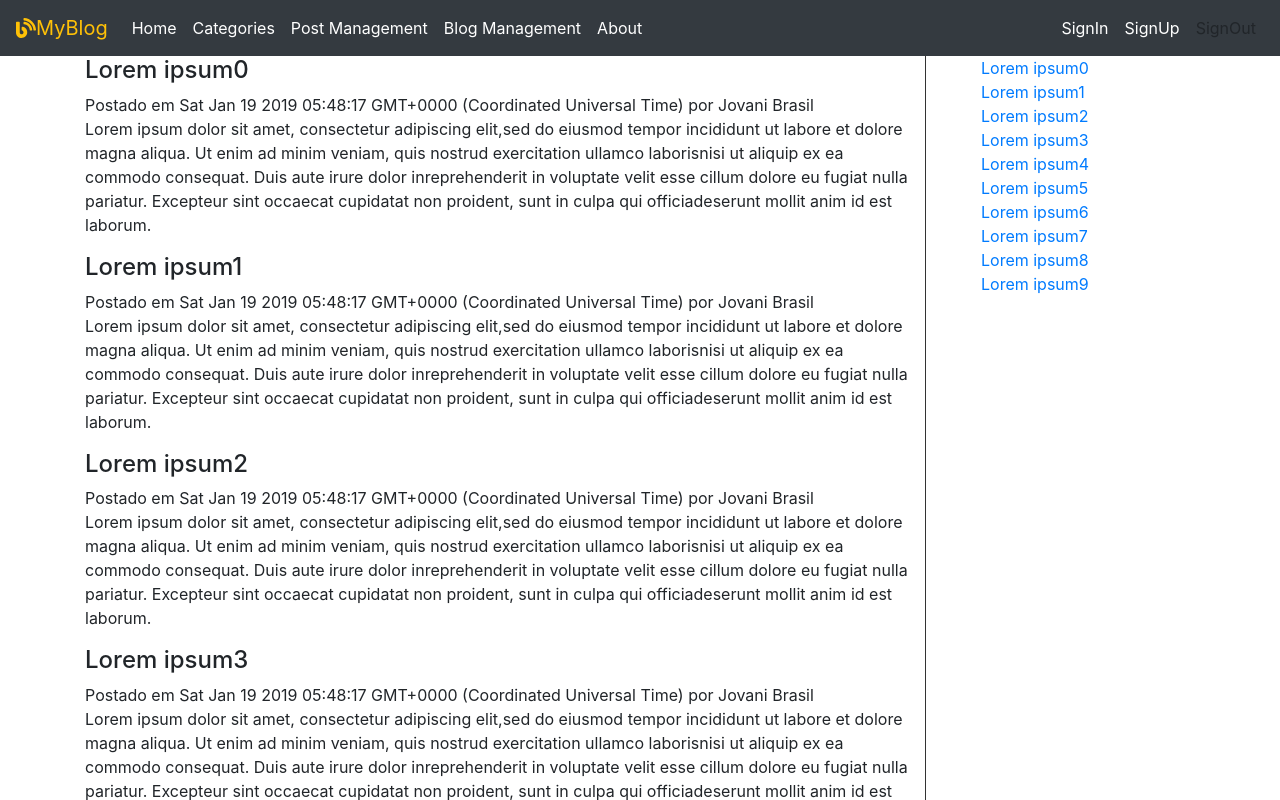
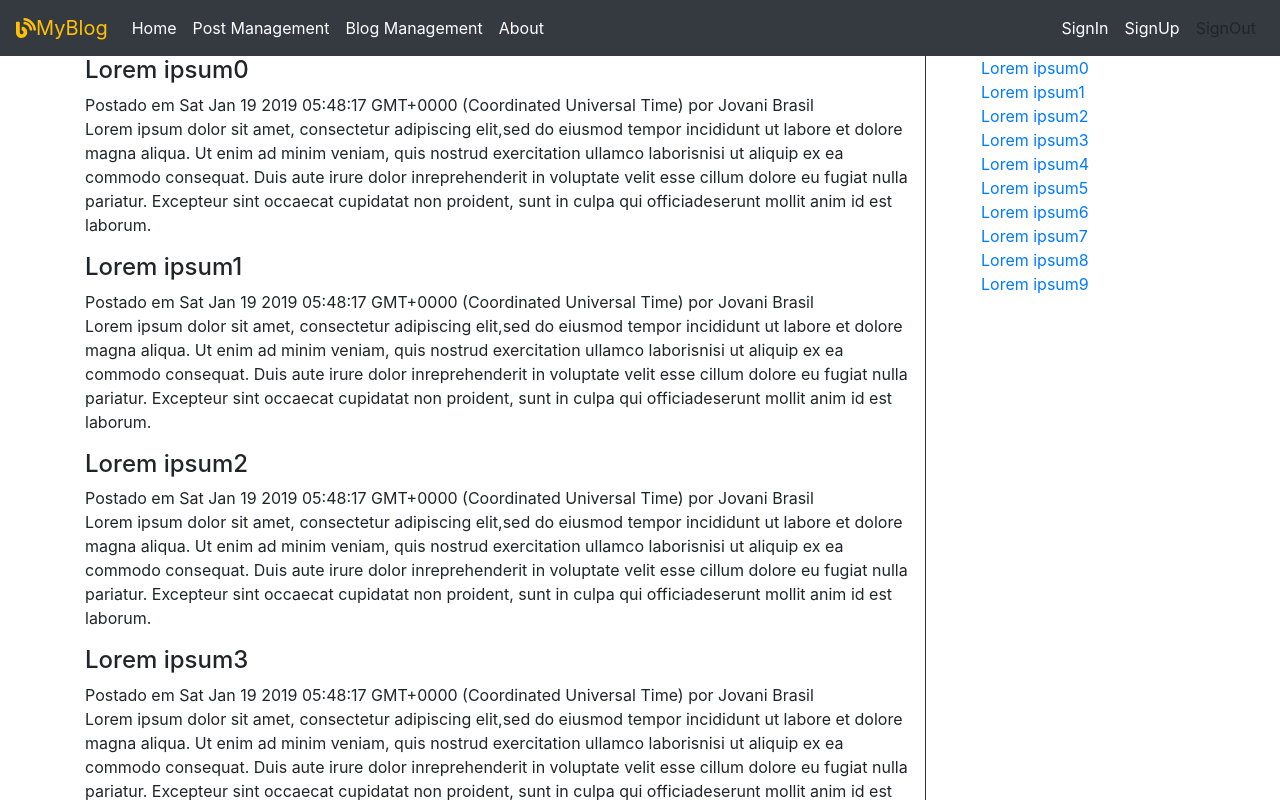
Before and after one commit to jovanibrasil/blog-app-angular, an Angular app: page / in a window 1280 px wide. Shown: the top 800 px of the page. Built offline with nearby package versions, Linux system fonts and the light colour scheme.

Commit message:
Remove categories navigation item

```diff
--- a/src/app/header/header.component.html
+++ b/src/app/header/header.component.html
@@ -11,9 +11,6 @@
     <ul class="navbar-nav mr-auto">
       <li class="nav-item">
         <a class="nav-link" routerLink="/">Home</a>
-      </li>
-      <li class="nav-item">
-        <a class="nav-link" routerLink="/categories">Categories</a>
       </li>
       <li class="nav-item">
         <a class="nav-link" routerLink="/postmanagement">Post Management</a>
```
